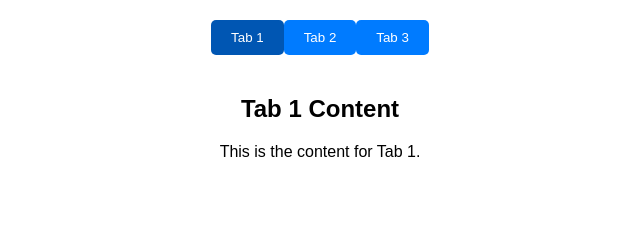
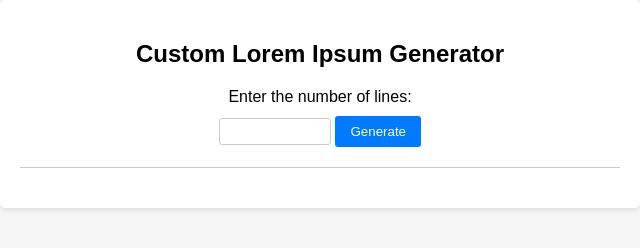
Before and after one commit to Songyeonji/2023-JS-TEST, a plain HTML site: page index.html in a window 1280 px wide. Shown: the whole page, without its empty margins (320-960 px from the left). Drawn offline with Linux system fonts and the light colour scheme.

Commit message:
lorem 문장 랜덤 로직

```diff
--- a/index.html
+++ b/index.html
@@ -4,28 +4,16 @@
     <meta charset="UTF-8">
     <meta name="viewport" content="width=device-width, initial-scale=1.0">
     <link rel="stylesheet" href="styles.css">
-    <title>Tabbed Content</title>
+    <title>Custom Lorem Ipsum Generator</title>
 </head>
 <body>
-    <div class="tabs">
-        <button class="tab-btn active" data-tab="tab1">Tab 1</button>
-        <button class="tab-btn" data-tab="tab2">Tab 2</button>
-        <button class="tab-btn" data-tab="tab3">Tab 3</button>
+    <div class="container">
+        <h2>Custom Lorem Ipsum Generator</h2>
+        <label for="lines">Enter the number of lines:</label>
+        <input type="number" id="lines" min="1" step="1">
+        <button id="generateBtn">Generate</button>
+        <div id="result"></div>
     </div>
-
-    <div class="tab-content" id="tab1">
-        <h2>Tab 1 Content</h2>
-        <p>This is the content for Tab 1.</p>
-    </div>
-    <div class="tab-content" id="tab2">
-        <h2>Tab 2 Content</h2>
-        <p>This is the content for Tab 2.</p>
-    </div>
-    <div class="tab-content" id="tab3">
-        <h2>Tab 3 Content</h2>
-        <p>This is the content for Tab 3.</p>
-    </div>
-
     <script src="script.js"></script>
 </body>
 </html>
--- a/script.js
+++ b/script.js
@@ -1,21 +1,35 @@
-const tabButtons = document.querySelectorAll(".tab-btn");
-const tabContents = document.querySelectorAll(".tab-content");
+const generateBtn = document.getElementById("generateBtn");
+const resultDiv = document.getElementById("result");
 
-tabButtons.forEach(button => {
-    button.addEventListener("click", () => {
-        const targetTab = button.getAttribute("data-tab");
+generateBtn.addEventListener("click", event => {
+    event.preventDefault();
 
-        tabButtons.forEach(btn => {
-            btn.classList.remove("active");
-        });
-        button.classList.add("active");
+    const linesInput = document.getElementById("lines");
+    const lines = parseInt(linesInput.value);
 
-        tabContents.forEach(content => {
-            content.style.display = "none";
-        });
-        document.getElementById(targetTab).style.display = "block";
-    });
+    if (!isNaN(lines) && lines > 0) {
+        const generatedText = generateLoremIpsum(lines);
+        resultDiv.textContent = generatedText;
+    } else {
+        resultDiv.textContent = "Please enter a valid number of lines.";
+    }
 });
 
-// 초기 탭 설정
-tabButtons[0].click();
+function generateLoremIpsum(lines) {
+    const loremIpsum = [
+        "Lorem ipsum dolor sit amet, consectetur adipiscing elit.",
+        "Praesent volutpat elit nec libero fringilla, at feugiat ligula dictum.",
+        "Quisque ac libero ac diam consectetur venenatis.",
+        "Integer at urna convallis, consequat sapien ut, ultrices tellus.",
+        "Proin cursus felis ut feugiat fringilla.",
+
+    ];
+
+    let generatedText = "";
+    for (let i = 0; i < lines; i++) {
+        const randomIndex = Math.floor(Math.random() * loremIpsum.length);
+        generatedText += loremIpsum[randomIndex] + "\n";
+    }
+
+    return generatedText;
+}
--- a/styles.css
+++ b/styles.css
@@ -2,29 +2,42 @@ body {
     margin: 0;
     padding: 0;
     font-family: Arial, sans-serif;
+    background-color: #f5f5f5;
 }
 
-.tabs {
-    display: flex;
-    justify-content: center;
-    margin-top: 20px;
+.container {
+    max-width: 600px;
+    margin: 0 auto;
+    padding: 20px;
+    background-color: white;
+    border-radius: 5px;
+    box-shadow: 0 2px 5px rgba(0, 0, 0, 0.1);
+    text-align: center;
 }
 
-.tab-btn {
+label {
+    display: block;
+    margin-bottom: 10px;
+}
+
+input[type="number"] {
+    width: 100px;
+    padding: 5px;
+    border: 1px solid #ccc;
+    border-radius: 3px;
+}
+
+button {
     background-color: #007bff;
     color: white;
     border: none;
-    padding: 10px 20px;
+    padding: 8px 15px;
+    border-radius: 3px;
     cursor: pointer;
-    border-radius: 5px;
 }
 
-.tab-btn.active {
-    background-color: #0056b3;
+#result {
+    margin-top: 20px;
+    border-top: 1px solid #ccc;
+    padding-top: 20px;
 }
-
-.tab-content {
-    display: none;
-    text-align: center;
-    padding: 20px;
-}
```
